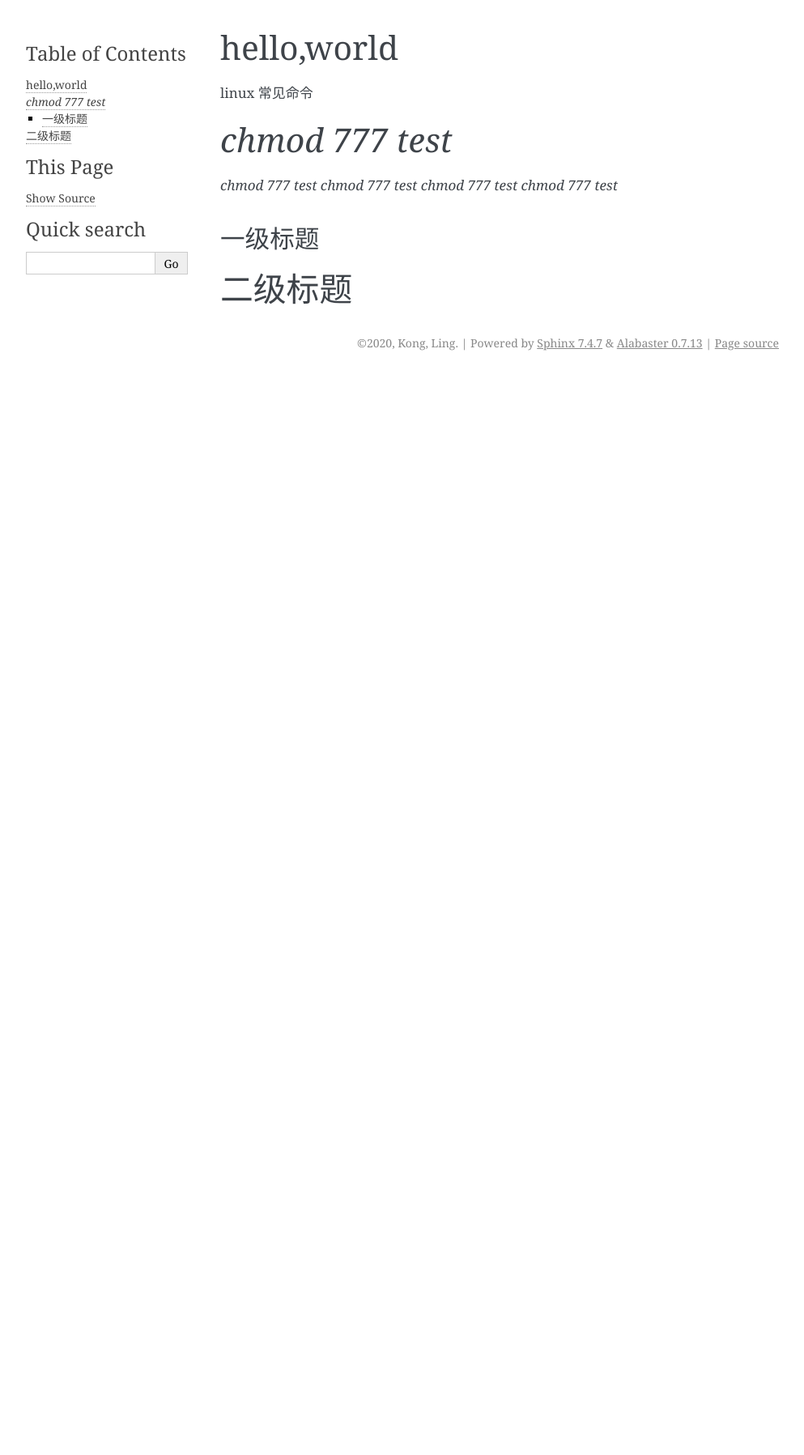
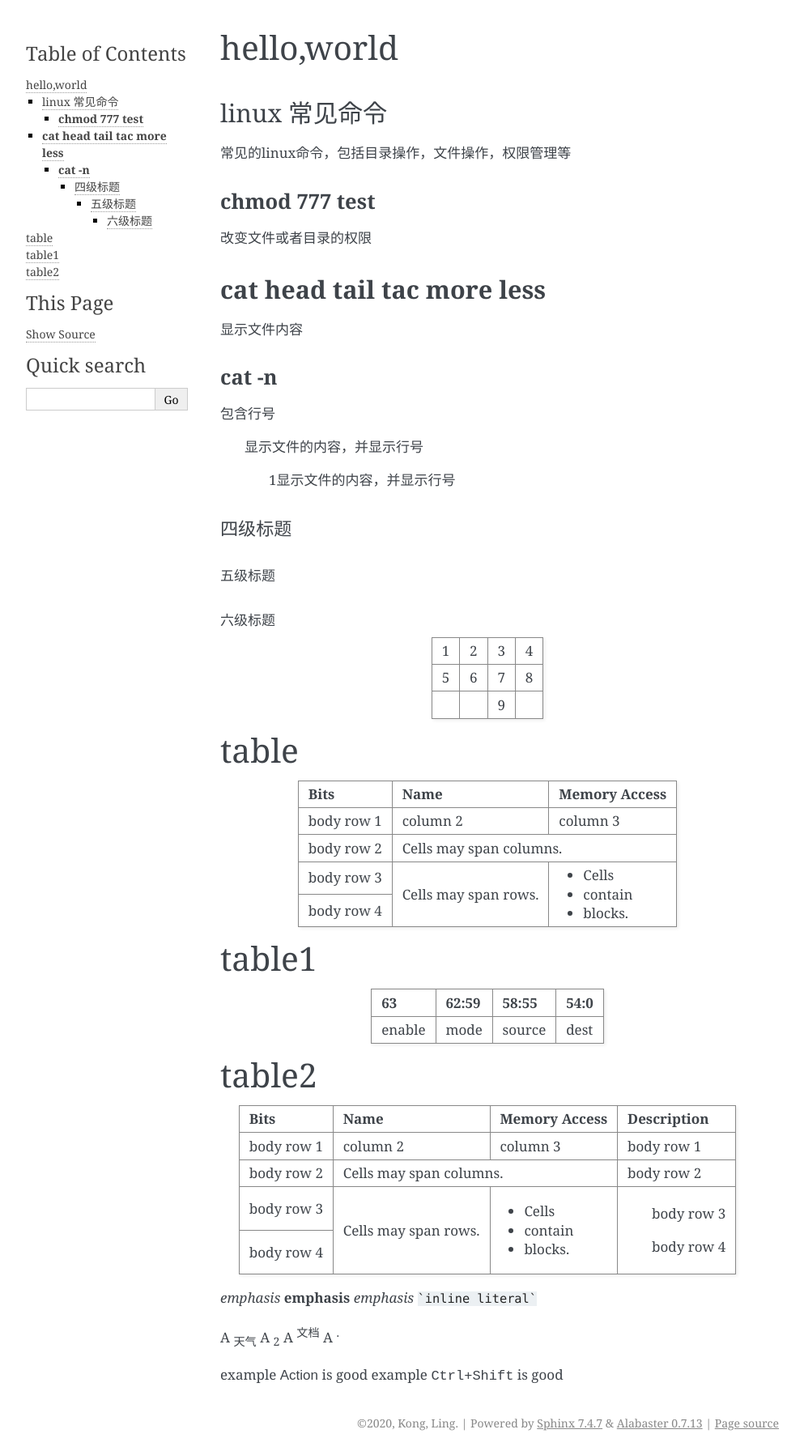
Before and after one commit to kong-ling/bkm, a Sphinx documentation site: the page built from source/hello.rst, in a window 1280 px wide. Shown: the whole page at 81% size, without its empty margins (148-1141 px from the left). Built offline with Sphinx 7.4.7, drawn with Linux system fonts in a browser that asks for light colours; before the commit the page ends 900 px from its top, so only the background shows below that.

Commit message:
more rest syntax

````diff
--- a/source/hello.rst
+++ b/source/hello.rst
@@ -1,29 +1,104 @@
 hello,world
 =================
+
 linux 常见命令
+-------------------------------------------------------------------------------
+常见的linux命令，包括目录操作，文件操作，权限管理等
 
-`chmod 777 test`
-===============
-`chmod 777 test`
-`chmod 777 test`
-`chmod 777 test`
-`chmod 777 test`
+**chmod 777 test**
++++++++++++++++++++++++++++++++
+改变文件或者目录的权限
 
-=========
-一级标题
-=========
-二级标题
-=========
+**cat head tail tac more less**
+----------------------------------
+显示文件内容
 
-一级标题
-^^^^^^^^
-二级标题
----------
-三级标题
->>>>>>>>>
+**cat -n**
+++++++++++++++++++++
+
+包含行号
+
+    显示文件的内容，并显示行号
+
+        1显示文件的内容，并显示行号
+
+
 四级标题
 :::::::::
 五级标题
 '''''''''
 六级标题
 """"""""
+
+.. list-table::
+
+    * - 1
+      - 2
+      - 3
+      - 4
+    * - 5
+      - 6
+      - 7
+      - 8
+    * -
+      -
+      - 9
+      -
+
+
+table
+======================
+
++------------+------------+---------------+
+| Bits       | Name       | Memory Access |
++============+============+===============+
+| body row 1 | column 2   | column 3      |
++------------+------------+---------------+
+| body row 2 | Cells may span columns.    |
++------------+------------+---------------+
+| body row 3 | Cells may  | - Cells       |
++------------+ span rows. | - contain     |
+| body row 4 |            | - blocks.     |
++------------+------------+---------------+
+
+table1
+=======================
+
++------------+------------+---------------+-------------------+
+| 63         | 62:59      | 58:55         | 54:0              |
++============+============+===============+===================+
+| enable     | mode       | source        | dest              |
++------------+------------+---------------+-------------------+
+
+table2
+=======================
+
++------------+------------+---------------+-------------------+
+| Bits       | Name       | Memory Access | Description       |
++============+============+===============+===================+
+| body row 1 | column 2   | column 3      | body row 1        |
++------------+------------+---------------+-------------------+
+| body row 2 | Cells may span columns.    | body row 2        |
++------------+------------+---------------+-------------------+
+| body row 3 | Cells may  | - Cells       | body row 3        |
++------------+ span rows. | - contain     |-------------------+
+| body row 4 |            | - blocks.     | body row 4        |
++------------+------------+---------------+-------------------+
+
+
+
+=====================
+inline markup
+=====================
+*emphasis*
+**emphasis**
+`emphasis`
+```inline literal```
+
+A :sub:`天气`
+A :sub:`2`
+A :sup:`文档`
+A :sup:`.`
+
+example :guilabel:`Action` is good
+example :kbd:`Ctrl+Shift` is good
````
